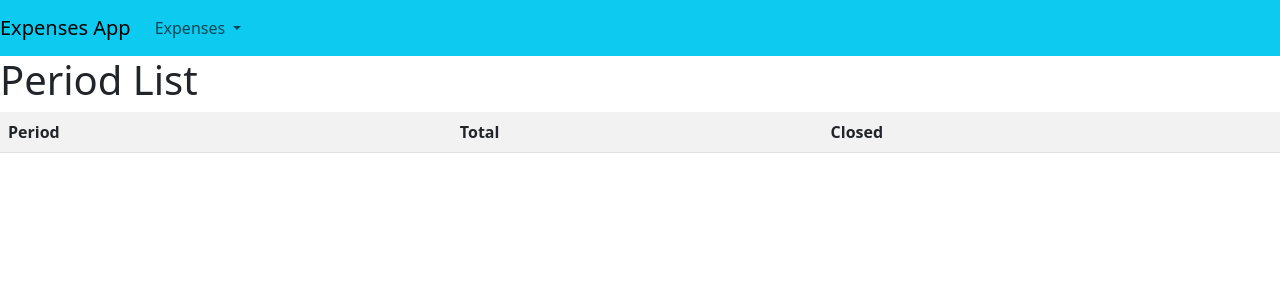
After one commit to senquevila/expenses_site, a Django app: page /expenses/periods/ in a window 1280 px wide. The commit adds this page. Shown: the top 300 px of the page. Run offline with Django 4.2, Linux system fonts and the light colour scheme; data that the repository does not hold is empty.

Commit message:
csv processing

```diff
--- a/expenses/api/__init__.py
+++ b/expenses/api/__init__.py
@@ -1,3 +1,4 @@
 from .currencies import *  # noqa
 from .expenses import *  # noqa
+from .periods import *  # noqa
 from .urls import *  # noqa
--- a/expenses/api/urls.py
+++ b/expenses/api/urls.py
@@ -12,23 +12,34 @@ from django.urls import include
 router = DefaultRouter()
 router.register(r"expenses", api_views.ExpenseViewSet, basename="expenses")
 router.register(r"accounts", api_views.AccountViewSet, basename="accounts")
-router.register(r"currency_converts", api_views.CurrencyConvertViewSet, basename="currency_converts")
+router.register(
+    r"currency_converts", api_views.CurrencyConvertViewSet, basename="currency_converts"
+)
 
 urlpatterns = [
     path("", include(router.urls)),
+    # period
+    path(
+        "period/close/<int:pk>/",
+        api_views.PeriodCloseView.as_view(),
+        name="period-close",
+    ),
+    # currencies
     path(
         "currency/create_usd_exchange/",
         api_views.CreateDollarConvertionView.as_view(),
         name="create-dollar-convert",
     ),
+    # account
+    path(
+        "account/swap/",
+        api_views.SwapAccountView.as_view(),
+        name="account-swap",
+    ),
+    # expense
     path(
         "expense/<int:period>/summary/",
         api_views.ExpenseSummaryListView.as_view(),
         name="expense-summary-list",
     ),
-    path(
-        "account/swap/",
-        api_views.SwapAccountView.as_view(),
-        name="account-swap",
-    ),
 ]
--- a/expenses/forms.py
+++ b/expenses/forms.py
@@ -6,7 +6,7 @@ from expenses.models import Period, Expense
 
 class ExpenseFileUploadForm(forms.Form):
     period = forms.ModelChoiceField(
-        queryset=Period.objects.all().order_by("-pk"),
+        queryset=Period.objects.filter(closed=False).order_by("-pk"),
         empty_label=None,
         help_text="Seleccione el periodo",
     )
--- a/expenses/models.py
+++ b/expenses/models.py
@@ -6,6 +6,8 @@ from expenses.mixins import CreationModificationDateMixin
 class Period(models.Model):
     month = models.IntegerField()
     year = models.IntegerField()
+    closed = models.BooleanField(default=False)
+    total = models.DecimalField(max_digits=13, decimal_places=2, default=0)
 
     class Meta:
         verbose_name = "Periodo"
@@ -29,7 +31,7 @@ class Currency(models.Model):
 
 class CurrencyConvert(models.Model):
     currency = models.ForeignKey(Currency, on_delete=models.DO_NOTHING)
-    exchange = models.DecimalField(max_digits=13, decimal_places=4)
+    exchange = models.DecimalField(max_digits=10, decimal_places=4)
     date = models.DateField()
 
     class Meta:
--- a/expenses/templates/base.html
+++ b/expenses/templates/base.html
@@ -31,6 +31,18 @@
     </div>
   </nav>
 
+  <!-- show errors menu -->
+  {% if messages %}
+  <div class="messages">
+    {% for message in messages %}
+    <div class="alert {% if message.tags == 'error' %}alert-danger{% endif %}">
+      {{ message }}
+    </div>
+    {% endfor %}
+  </div>
+  {% endif %}
+
+
   {% block content %}
   {% endblock %}
 </div>
--- /dev/null
+++ b/expenses/templates/periods/list.html
@@ -0,0 +1,33 @@
+{% extends 'base.html' %}
+
+{% block title %}
+Expense List
+{% endblock %}
+
+{% block content %}
+<h1>Period List</h1>
+<table class="table table-striped">
+    <tr>
+        <th>Period</th>
+        <th>Total</th>
+        <th>Closed</th>
+    </tr>
+    {% for period in periods %}
+    <tr>
+        <td>
+            <a href="{% url 'expense-list' period_id=period.pk %}">
+            {{ period.year }}-{{ period.month|stringformat:"02d" }}
+            </a>
+        </td>
+        <td>{{ period.total }}</td>
+        <td>
+            {% if not period.closed %}
+            <a href="{% url 'period-close' pk=period.pk %}">{{ period.closed|yesno:"Closed, Open" }}</a>
+            {% else %}
+            {{ period.closed|yesno:"Closed, Open" }}
+            {% endif %}
+        </td>
+    </tr>
+    {% endfor %}
+</table>
+{% endblock %}
--- a/expenses/urls.py
+++ b/expenses/urls.py
@@ -7,7 +7,12 @@ from expenses import views
 
 urlpatterns = [
     path(
-        "",
+        "periods/",
+        views.PeriodListView.as_view(),
+        name="period-list",
+    ),
+    path(
+        "list/period/<int:period_id>",
         views.ExpenseListView.as_view(),
         name="expense-list",
     ),
--- a/expenses/views.py
+++ b/expenses/views.py
@@ -1,27 +1,29 @@
 import csv
 import io
-from datetime import datetime
+from typing import Any
 
 from django.conf import settings
+from django.db.models.query import QuerySet
 from django.forms import ValidationError
-from django.shortcuts import render
+from django.shortcuts import redirect, render
 from django.utils import timezone
 from django.views import View
 from django.views.generic import FormView, ListView
 
 from expenses.forms import ExpenseFileUploadForm
-from expenses.models import Account, Currency, Expense
+from expenses.models import Account, Currency, Expense, Period
+from expenses.utils import str_to_date
 
 
 class HomeView(View):
     def get(self, request, *args, **kwargs):
-        return render(request=request, template_name="expenses/home.html")
+        return redirect("period-list")
 
 
 class UploadExpenseView(FormView):
     template_name = "expenses/upload_form.html"
     form_class = ExpenseFileUploadForm
-    success_url = "/expenses/"
+    success_url = "/"
 
     def form_invalid(self, form):
         context = {'form': form}
@@ -34,7 +36,7 @@ class UploadExpenseView(FormView):
         print("DEFAULT_CURRENCY:", settings.DEFAULT_CURRENCY)
         print("DEFAULT_ACCOUNT:", settings.DEFAULT_ACCOUNT)
 
-        decoded_file = io.TextIOWrapper(file, encoding="utf-8", newline="")
+        decoded_file = io.TextIOWrapper(file, encoding="utf-8-sig", newline="")
         csv_reader = csv.reader(decoded_file)
 
         default_currency = Currency.objects.filter(alpha3=settings.DEFAULT_CURRENCY)
@@ -71,7 +73,7 @@ class UploadExpenseView(FormView):
             if not currency.exists():
                 currency = default_currency
 
-            payment_date = datetime.strptime(row[0], settings.DEFAULT_DATE_FORMAT).date()
+            payment_date = str_to_date(row[0])
             if not payment_date:
                 payment_date = timezone.now().date()
 
@@ -91,8 +93,24 @@ class UploadExpenseView(FormView):
         return [str(item).strip() for item in row]
 
 
+class PeriodListView(ListView):
+    model = Period
+    template_name = "periods/list.html"
+    context_object_name = "periods"
+    ordering = ["-year", "-month"]
+
+
 class ExpenseListView(ListView):
     model = Expense
     template_name = "expenses/list.html"
     context_object_name = "expenses"
-    ordering = ["-created"]
+
+    def get_queryset(self):
+        period = self.kwargs.get("period_id")
+
+        print("-"*20, period)
+
+        # Filter expenses by the specified period
+        queryset = Expense.objects.filter(period=period).order_by("-payment_date", "-created")
+
+        return queryset
```
Also changed, not shown: expenses/api/periods.py (added, +23 -0 lines), expenses/templates/expenses/home.html (+35 -4 lines), expenses/utils.py (+17 -2 lines), CHANGELOG.md (added), expenses/migrations/0007_period_closed.py (added), expenses/migrations/0008_period_total.py (added), expenses/migrations/0009_alter_currencyconvert_exchange.py (added).
